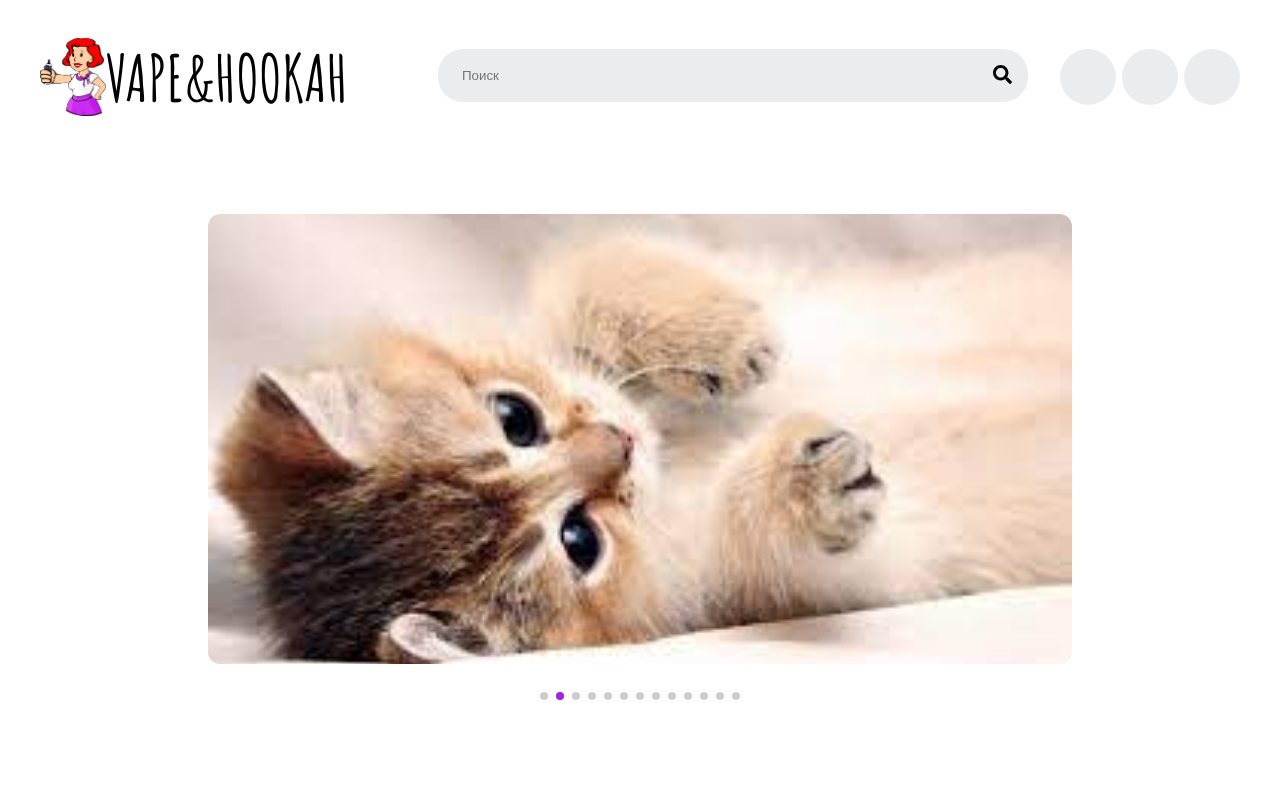
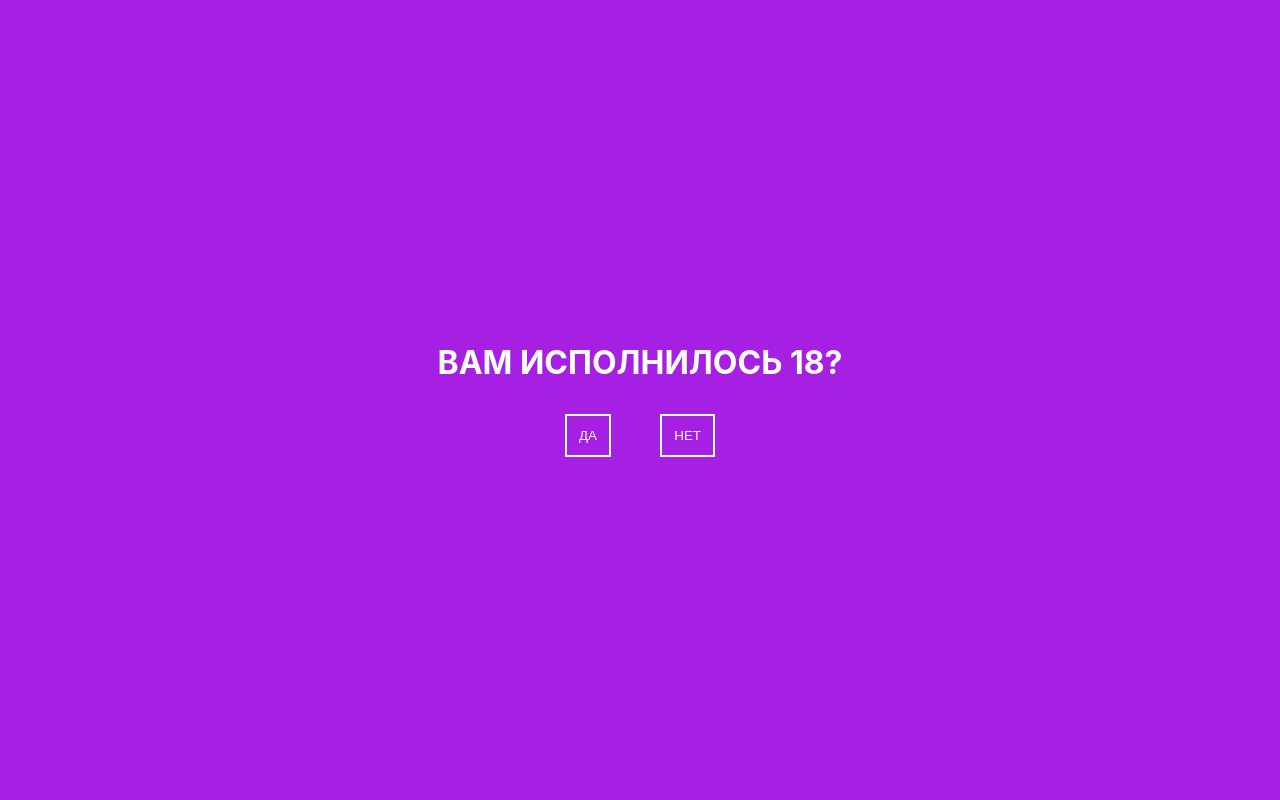
Before and after one commit to BeyondEdgeCode/VH_front_client, a Next.js app in the folder shop/: page / in a window 1280 px wide. Shown: the top 800 px of the page. Built offline with nearby package versions, Linux system fonts and the light colour scheme.

Commit message:
baner and hook

```diff
--- /dev/null
+++ b/shop/components/baner/baner.module.css
@@ -0,0 +1,32 @@
+.wrap {
+    z-index: 99999;
+    position: absolute;
+    width: 100%;
+    height: 100%;
+    background: var(--violet);
+    display: flex;
+    flex-direction: column;
+    align-items: center;
+    justify-content: center;
+    color: var(--white);
+}
+
+.disable {
+    display: none;
+}
+
+.buttons_wrap {
+    max-width: 150px;
+    width: 100%;
+    margin-top: 32px;
+    display: flex;
+    justify-content: space-between;
+}
+
+.button {
+    cursor: pointer;
+    background: transparent;
+    padding: 12px;
+    border: 2px solid var(--white);
+    color: var(--white);
+}
--- /dev/null
+++ b/shop/components/baner/baner.tsx
@@ -0,0 +1,29 @@
+import css from './baner.module.css';
+import cn from 'classnames';
+import { useDirtySetBodyScroll, useObservable, useSetIsNewUserCookie } from '../../utilsFunctions/useHook';
+import { isNewUser$, setNewUserObserver } from '../storges/is-new-user.store';
+
+export const Baner = () => {
+    const visible = useObservable(isNewUser$, false);
+
+    useDirtySetBodyScroll(visible);
+
+    const agree = () => {
+        setNewUserObserver(true);
+        useSetIsNewUserCookie({cookie: 'true'})
+    }
+
+    const disagree = () => {
+        window.history.back();
+    }
+
+    return (
+        <div className={cn(css.wrap, {[css.disable]: visible})}>
+            <h1>ВАМ ИСПОЛНИЛОСЬ 18?</h1>
+            <div className={css.buttons_wrap}>
+                <button className={css.button} onClick={agree}>ДА</button>
+                <button className={css.button} onClick={disagree}>НЕТ</button>
+            </div>
+        </div>
+    )
+}
--- a/shop/components/layout/layout.tsx
+++ b/shop/components/layout/layout.tsx
@@ -6,6 +6,7 @@ import { Header } from "../header/header";
 import cn from 'classnames';
 
 import css from './loyout.module.css';
+import { Baner } from '../baner/baner';
 
 type Layout = {
     children: ReactNode,
@@ -22,6 +23,7 @@ export const Layout = ({children, title = SHOP_NAME, mode}: Layout) => {
             <link rel="icon" href="/favicon.ico" />
             <script src="https://kit.fontawesome.com/f94f1e7176.js" crossOrigin="anonymous"></script>
         </Head>
+        <Baner />
         <Header />
             <main className={cn(css.wrap, {[css.horizontal]: mode == 'horizontal'})}>
                 {children}
--- /dev/null
+++ b/shop/components/storges/is-new-user.store.ts
@@ -0,0 +1,8 @@
+import { BehaviorSubject } from "rxjs";
+
+const isNewUserBehevior$ = new BehaviorSubject(true);
+export const setNewUserObserver = (a: boolean) => {
+    isNewUserBehevior$.next(a);
+}
+
+export const isNewUser$ = isNewUserBehevior$.asObservable();
--- a/shop/package.json
+++ b/shop/package.json
@@ -14,6 +14,7 @@
     "nookies": "^2.5.2",
     "react": "18.2.0",
     "react-dom": "18.2.0",
+    "rxjs": "^7.5.6",
     "swiper": "^8.3.0",
     "uuid": "^8.3.2"
   },
--- a/shop/pages/index.tsx
+++ b/shop/pages/index.tsx
@@ -1,12 +1,12 @@
 import type { GetServerSidePropsContext, NextPage } from 'next';
 import { Layout } from '../components/layout/layout';
-import { middleware } from '../components/middleware';
 import { ProductCard } from '../components/ProductCard/productCard';
 import { BaseSwiper } from '../components/swiper/bigSwiper/BaseSwiper';
 import { MediumSwiper } from '../components/swiper/longSwiper/mediumSwiper';
 import img from '../public/img/tovar1.jpg';
 import nookies, { parseCookies, setCookie } from 'nookies';
 import { useEffect } from 'react';
+import { useCookieisNewUser } from '../utilsFunctions/useHook';
 
 
 const MOKE_SLIDE_EL = [
@@ -71,11 +71,11 @@ type HomeProps = {
   }
 }
 const Home = ({prop}:HomeProps) => {
-  useEffect(()=> {
-    setCookie(prop, 'blablaCookie', 'blablaCookieVALUE');
-    const cookies = parseCookies()
-    console.log({ cookies })
-  },[prop])
+
+  // useCookieisNewUser(prop);
+  useCookieisNewUser();
+
+
   return (
     <Layout mode={'vertical'}>
       <BaseSwiper />
@@ -88,13 +88,7 @@ const Home = ({prop}:HomeProps) => {
 
 
 export const getServerSideProps = async (ctx: GetServerSidePropsContext) => {
-    const cookies = nookies.get(ctx);
-  nookies.set(ctx, 'fromGetInitialProps', 'value', {
-    maxAge: 30 * 24 * 60 * 60,
-    path: '/',
-  })
-
-
+  const cookies = nookies.get(ctx);
   return {
     props: { params: cookies },
   };
--- a/shop/utilsFunctions/useHook.ts
+++ b/shop/utilsFunctions/useHook.ts
@@ -1,4 +1,7 @@
-import { useState } from "react"
+import { parseCookies, setCookie } from "nookies";
+import { useEffect, useState } from "react"
+import { Observable } from "rxjs";
+import { isNewUser$, setNewUserObserver } from "../components/storges/is-new-user.store";
 
 export const useMergeState = <A>(init:A): [A, (chenge: A) => void] => {
     const [state, setStete] = useState(init);
@@ -7,3 +10,50 @@ export const useMergeState = <A>(init:A): [A, (chenge: A) => void] => {
     };
     return [state, setChenges];
 }
+
+
+// example delete after finish
+// const testBehevior$ = new BehaviorSubject('');
+// export const setNewTestObserver = (a: string) => {
+//     testBehevior$.next(a);
+// }
+
+// export const testObserver$ = testBehevior$.asObservable();
+
+export const useObservable = <T>(fa: Observable<T>, initial: T): T => {
+    const [value, setValue] = useState(initial);
+    useEffect(() => {
+        const subscription = fa.subscribe(setValue);
+        return () => subscription.unsubscribe();
+    }, [fa, setValue]);
+
+    return value;
+};
+
+// проверка был ли пользователь на сайте до этого
+export const useCookieisNewUser = () => {
+    const cookies = parseCookies();
+
+    useEffect(() => {
+        if(cookies['isNewUser']) {
+            setNewUserObserver(true);
+        } else {
+            setNewUserObserver(false);
+        }
+    }, [cookies])
+}
+
+export const useSetIsNewUserCookie = (cookie: {[key: string]: string}) => {
+    setCookie(cookie, 'isNewUser', 'false');
+}
+
+export const useDirtySetBodyScroll = (visible: boolean) => {
+    useEffect(() => {
+        if(visible) {
+            document.body.style.overflow = 'auto';
+        } else {
+            document.body.style.overflow = 'hidden';
+        }
+
+    }, [visible])
+}
```
Also changed, not shown: shop/components/middleware.ts (deleted, +0 -24 lines), 1 other file (tests, documents, lock files or other folders).
